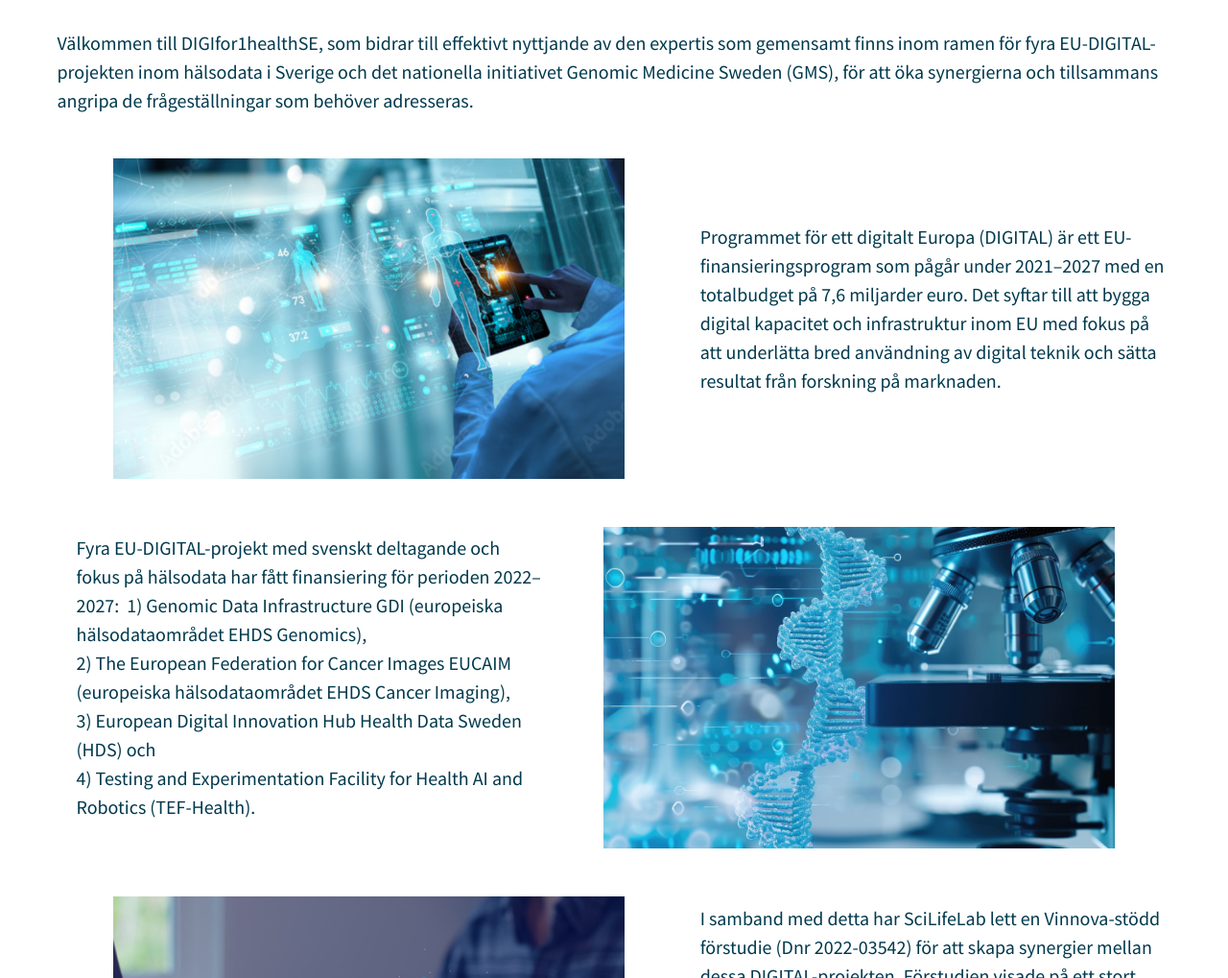
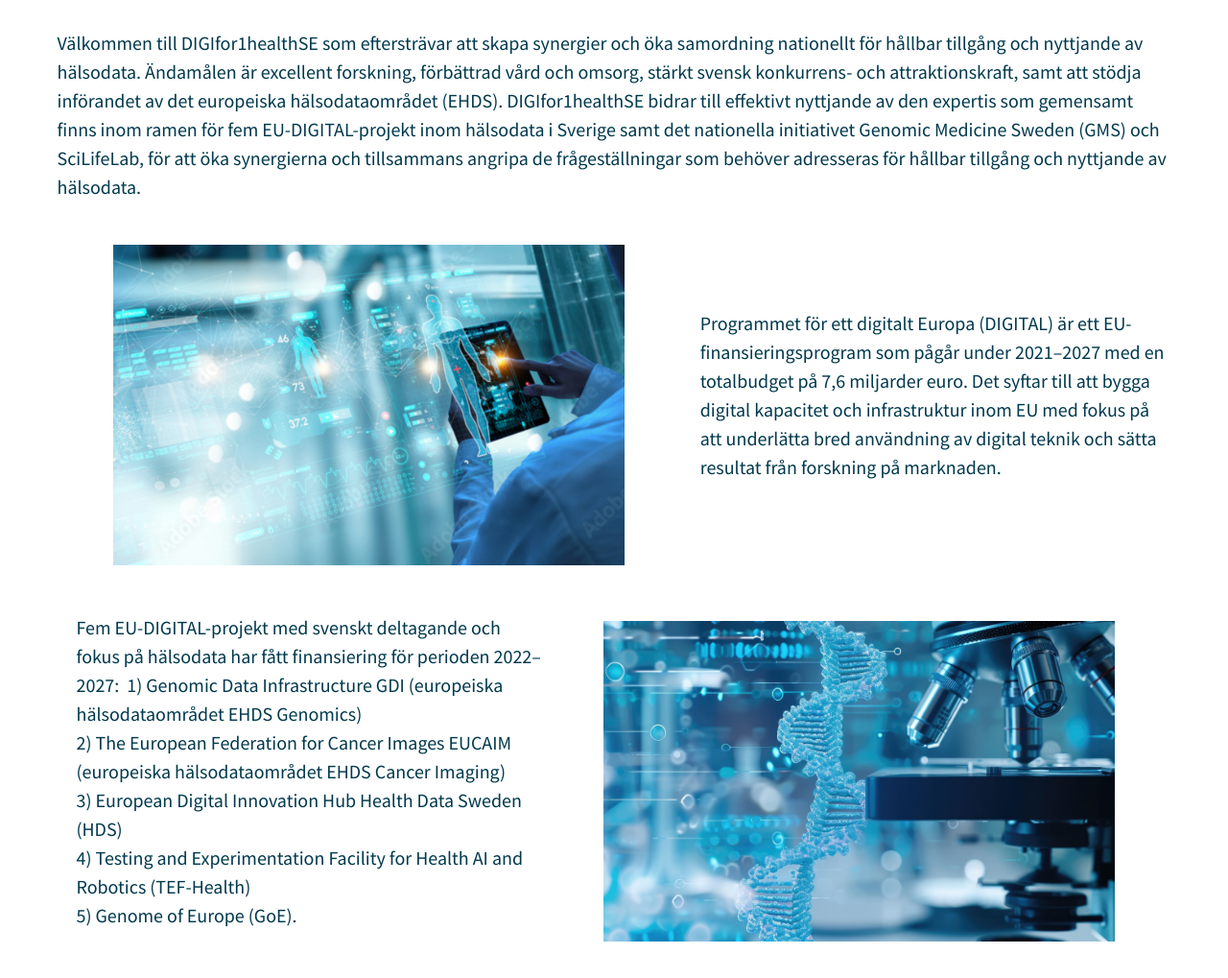
Before and after one commit to ScilifelabDataCentre/DIGIfor1Health_web, a Jekyll site: the page built from index.html, in a window 1280 px wide. Shown: the part 371-1390 px from the top of the page at 96% size. Built offline with Jekyll 4.4.1, drawn with Linux system fonts in a browser that asks for light colours; a script that is not in the unit is left out; the list of posts is cut into pages by our own code; comment, search, counter and statistics services are not loaded; some of the changed text lies outside the part shown; grey boxes are pictures that could not be loaded.

Commit message:
Update index.html

```diff
--- a/index.html
+++ b/index.html
@@ -1,7 +1,7 @@
 ---
 layout: home
 ---
-<p>Välkommen till DIGIfor1healthSE,  som bidrar till effektivt nyttjande av den expertis som gemensamt finns inom ramen för fyra EU-DIGITAL-projekten inom hälsodata i Sverige och det nationella initiativet Genomic Medicine Sweden (GMS), för att öka synergierna och tillsammans angripa de frågeställningar som behöver adresseras.</p> <br>
+<p>Välkommen till DIGIfor1healthSE som eftersträvar att skapa synergier och öka samordning nationellt för hållbar tillgång och nyttjande av hälsodata. Ändamålen är excellent forskning, förbättrad vård och omsorg, stärkt svensk konkurrens- och attraktionskraft, samt att stödja införandet av det europeiska hälsodataområdet (EHDS). DIGIfor1healthSE bidrar till effektivt nyttjande av den expertis som gemensamt finns inom ramen för fem EU-DIGITAL-projekt inom hälsodata i Sverige samt det nationella initiativet Genomic Medicine Sweden (GMS) och SciLifeLab, för att öka synergierna och tillsammans angripa de frågeställningar som behöver adresseras för hållbar tillgång och nyttjande av hälsodata.</p> <br>
 <!DOCTYPE html>
 <html>
 
@@ -66,11 +66,12 @@ layout: home
   <body>
     <div class="container">
       <div class="text">
-        <p>Fyra EU-DIGITAL-projekt med svenskt deltagande och fokus på hälsodata har fått finansiering för perioden 2022–2027:
-1) Genomic Data Infrastructure GDI (europeiska hälsodataområdet EHDS Genomics), <br>
-2) The European Federation for Cancer Images EUCAIM (europeiska hälsodataområdet EHDS Cancer Imaging), <br>
-3) European Digital Innovation Hub Health Data Sweden (HDS) och <br>
-4) Testing and Experimentation Facility for Health AI and Robotics (TEF-Health).</p>
+        <p>Fem EU-DIGITAL-projekt med svenskt deltagande och fokus på hälsodata har fått finansiering för perioden 2022–2027:
+1) Genomic Data Infrastructure GDI (europeiska hälsodataområdet EHDS Genomics) <br>
+2) The European Federation for Cancer Images EUCAIM (europeiska hälsodataområdet EHDS Cancer Imaging) <br>
+3) European Digital Innovation Hub Health Data Sweden (HDS) <br>
+4) Testing and Experimentation Facility for Health AI and Robotics (TEF-Health) <br>
+5) Genome of Europe (GoE).        </p>
       </div>
       <div class="image">
         <img src="assets/img/feature-img/Labview_Da.jpeg">
@@ -78,7 +79,6 @@ layout: home
     </div>
   </body>
 </html>
-
 <br><br>
 <html>
 
@@ -107,22 +107,57 @@ layout: home
   <body>
     <div class="container">
       <div class="image">
-        <img src="assets/img/feature-img/Inhand_D1.jpeg">
+        <img src="assets/img/connections.jpeg">
       </div>
       <div class="text">
-        <p>I samband med detta har SciLifeLab lett en Vinnova-stödd förstudie (Dnr 2022-03542) för att skapa synergier mellan dessa DIGITAL-projekten. Förstudien visade på ett stort behov av nationellt samarbete mellan dessa fyra projekt samt GMS som utvecklar Nationella Genomikplattformen (NGP) under kommande år. Detta för att på bästa sätt kunna göra hälsodata interoperabla för effektivt nyttjande, inklusive återkoppling till individen/patienten och hälso- och sjukvården, vilket är avgörande för att långsiktigt möjliggöra jämställd och hållbar hälsa.
-</p>
+        <p>Bakgrunden till DIGIfor1healthSE är en Vinnova-stödd förstudie 2023 (Dnr 2022-03542), ledd av SciLifeLab, för att skapa synergier mellan fyra EU-DIGITAL-projekt (GDI, EUCAIM, TEF-Health och HDS). Förstudien visade på ett stort behov av nationellt samarbete mellan dessa fyra EU-DIGITAL-projekt och GMS som utvecklar Nationella Genomikplattformen (NGP) som nationell satsning med förankring i regionerna samt fortsatt deltagande från SciLifeLab som nationell infrastruktur och aktiv part. </p>
+      </div>
+    </div>
+  </body>
+</html>
+<br><br>
+<html>
+
+  <style>
+  .container {
+    display: flex;
+    align-items: center;
+    justify-content: center;
+  }
+
+  img {
+    width: 1298px;
+    max-width: 100%;
+    max-height:100%;
+    float: left;
+  }
+
+  .text {
+    word-wrap: break-word;
+    width: 1000px;
+    padding-left: 20px;
+    padding-top: 0%;
+    float: left;
+  }
+  </style>
+  <body>
+    <div class="container">
+
+      <div class="text">
+        <p>Detta för att på bästa sätt kunna göra hälsodata interoperabla för effektivt nyttjande, inklusive återkoppling till individen/patienten och hälso- och sjukvården, vilket är avgörande för att långsiktigt möjliggöra jämställd och hållbar hälsa. Sedan november 2024 har EU-DIGITAL-projektet GoE också tillkommit i samarbetet eftersom projektet redan ingår i samarbete med GDI och GMS vad gäller förverkligandet av det europeiska initiativet 1+MG.
+   </div> </p>
+        <div class="image">
+        <img src="assets/img/feature-img/Inhand_D1.jpeg">
+
       </div>
     </div>
   </body>
 </html>
 <!DOCTYPE html>
 <html>
-<br><br>
-
- &nbsp
+    &nbsp
    &nbsp
 <hr>
-  <img src="assets/img/Digifor1Health_NyaBubblor20240408_2.jpg">
+  <img src="assets/img/Digifor1Health_NyaBubblor20240408_3.jpg">
 
   &nbsp
```
